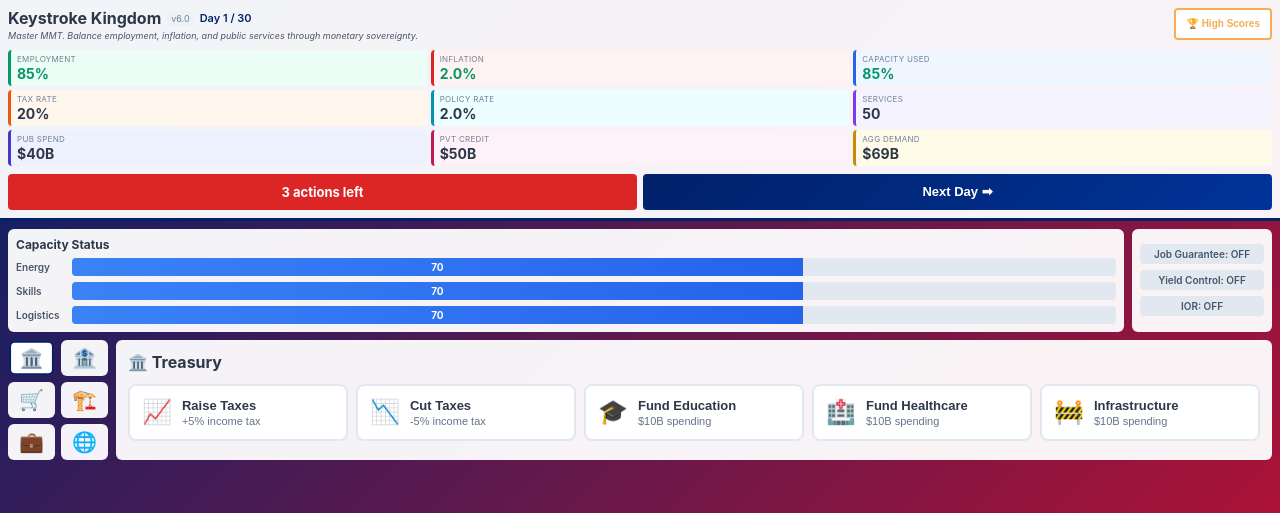
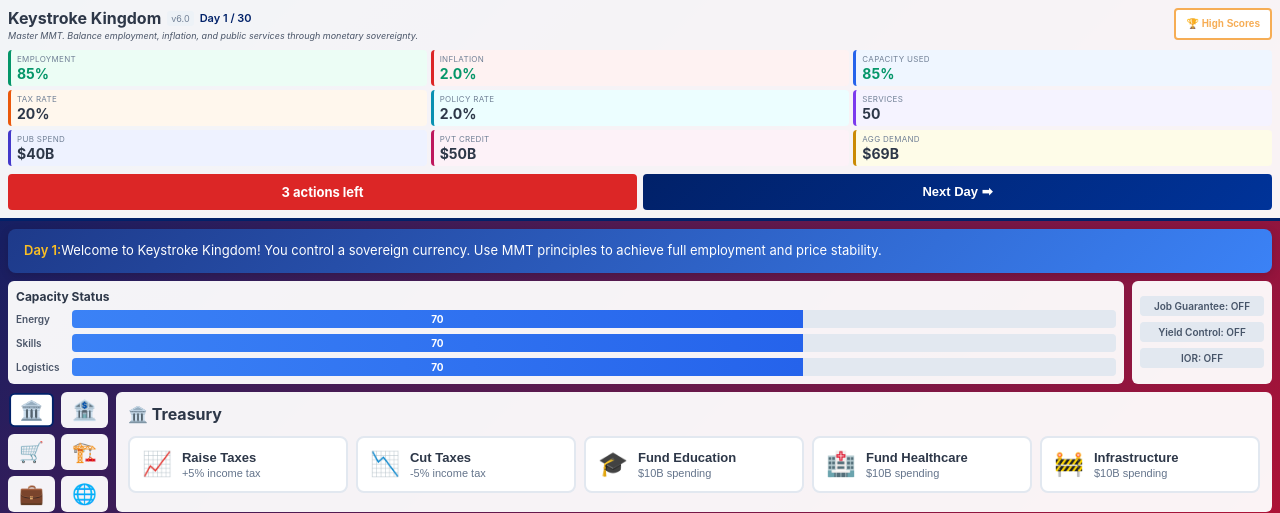
Before and after one commit to ChrisB2025/Keystroke-Kingdom, a Django app: page / in a window 1280 px wide. Shown: the top 513 px of the page. Run offline with Django 5.2, Linux system fonts and the light colour scheme.

Commit message:
Improve UX: integrate narrative and fix Yield Control toggle
FIXES IMPLEMENTED:

1. Economic Narrative Relocated to Interface (UX IMPROVEMENT)
   Previously: Floating notification that slid down from top, obscuring gameplay
   Now: Integrated panel within lower-panel, always visible

   Changes:
   - Moved narrative div from fixed position to within lower-panel
   - Placed above capacity indicators for prominence
   - Changed from slide-in/slide-out animation to flash animation
   - New styling: compact panel with gradient background
   - Animation on update: flashes yellow then returns to blue
   - Removed z-index: 3000 layering (no longer obscures game)
   - Always visible, updates in-place when "Next Day" pressed
   - Min-height: 44px ensures consistent spacing

   Benefits:
   - Never obscures game interface
   - Always readable without waiting for animation
   - Integrated into game flow naturally
   - Draws attention with flash animation without being intrusive

2. Yield Control Toggle Fixed (CRITICAL BUG FIX)
   Problem: Clicking Yield Control button did nothing
   Root cause: HTML called toggleYieldCurveControl() but JS function is toggleYieldControl()

   Fix: Changed HTML onclick from toggleYieldCurveControl() to toggleYieldControl()

   Result:
   - Yield Control toggle now works correctly
   - Indicator button updates properly (turns green when ON)
   - Consumes action correctly
   - All three toggles now working:
     * Job Guarantee ✅
     * Yield Control ✅ (FIXED)
     * Interest on Reserves ✅

TECHNICAL DETAILS:

CSS Changes:
- Replaced .economic-narrative (fixed position) with .economic-narrative-panel
- Added @keyframes narrativeUpdate for flash effect
- Panel integrates with existing lower-panel layout
- Removed slide animation in favor of subtle flash

JavaScript Changes:
- Updated showEconomicNarrative() to use flash animation instead of show/hide
- Animation: yellow flash (0s) → blue (0.6s)
- Content updates immediately, no delay

HTML Changes:
- Moved narrative div from body level to lower-panel
- Fixed toggleYieldCurveControl → toggleYieldControl
- Added default welcome message for Day 1

All toggle indicators now properly reflect game state with correct function calls.
Economic narrative enhances learning without interrupting gameplay.

```diff
--- a/static/game/game.css
+++ b/static/game/game.css
@@ -12,33 +12,40 @@
             background: linear-gradient(135deg, #012169 0%, #C8102E 100%);
         }
 
-        /* Economic Narrative Notification */
-        .economic-narrative {
-            position: fixed;
-            top: -200px;
-            left: 50%;
-            transform: translateX(-50%);
-            max-width: 600px;
-            width: 90%;
+        /* Economic Narrative Panel - Integrated in UI */
+        .economic-narrative-panel {
             background: linear-gradient(135deg, #1e3a8a 0%, #3b82f6 100%);
             color: white;
-            padding: 16px 20px;
-            border-radius: 12px;
-            box-shadow: 0 8px 24px rgba(0, 0, 0, 0.3);
-            z-index: 3000;
-            transition: top 0.5s ease-in-out;
-            font-size: 14px;
-            line-height: 1.6;
-            text-align: center;
+            padding: 12px 16px;
+            border-radius: 8px;
+            font-size: 13px;
+            line-height: 1.5;
+            margin-bottom: 8px;
+            box-shadow: 0 2px 8px rgba(0, 0, 0, 0.15);
+            transition: all 0.3s ease;
+            min-height: 44px;
+            display: flex;
+            align-items: center;
         }
 
-        .economic-narrative.show {
-            top: 20px;
+        .economic-narrative-panel strong {
+            color: #fbbf24;
+            font-weight: 600;
         }
 
-        .economic-narrative strong {
-            color: #fbbf24;
-            font-weight: 600;
+        .economic-narrative-panel.updated {
+            animation: narrativeUpdate 0.6s ease;
+        }
+
+        @keyframes narrativeUpdate {
+            0% {
+                background: linear-gradient(135deg, #fbbf24 0%, #f59e0b 100%);
+                transform: scale(1.02);
+            }
+            100% {
+                background: linear-gradient(135deg, #1e3a8a 0%, #3b82f6 100%);
+                transform: scale(1);
+            }
         }
 
         .game-container {
--- a/static/game/game.js
+++ b/static/game/game.js
@@ -349,13 +349,19 @@ async function callClaudeAPIProxy(messages) {
             const narrative = generateEconomicNarrative();
             const narrativeEl = document.getElementById('economicNarrative');
 
+            // Update content
             narrativeEl.innerHTML = narrative;
-            narrativeEl.classList.add('show');
 
-            // Hide after 6 seconds
+            // Trigger update animation
+            narrativeEl.classList.remove('updated');
             setTimeout(() => {
-                narrativeEl.classList.remove('show');
-            }, 6000);
+                narrativeEl.classList.add('updated');
+            }, 10);
+
+            // Remove animation class after it completes
+            setTimeout(() => {
+                narrativeEl.classList.remove('updated');
+            }, 600);
         }
 
         function generateEconomicNarrative() {
--- a/templates/game/index.html
+++ b/templates/game/index.html
@@ -56,9 +56,6 @@
         <a href="/admin/login/">Login</a>
     </div>
     {% endif %}
-
-    <!-- Economic Narrative Notification -->
-    <div class="economic-narrative" id="economicNarrative"></div>
 
     <!-- Game Content -->
     <div class="game-container" id="gameContainer">
@@ -123,6 +120,11 @@
 
         <!-- LOWER PANEL: Locations and Actions -->
         <div class="lower-panel">
+            <!-- Economic Narrative integrated into game UI -->
+            <div class="economic-narrative-panel" id="economicNarrative">
+                <strong>Day 1:</strong> Welcome to Keystroke Kingdom! You control a sovereign currency. Use MMT principles to achieve full employment and price stability.
+            </div>
+
             <div class="capacity-indicators-wrapper">
                 <div class="capacity-section">
                     <h3>Capacity Status</h3>
@@ -224,7 +226,7 @@
                                     <div class="action-desc">-0.5% policy rate</div>
                                 </div>
                             </button>
-                            <button class="action-card" onclick="toggleYieldCurveControl()" title="Control long-term interest rates">
+                            <button class="action-card" onclick="toggleYieldControl()" title="Control long-term interest rates">
                                 <div class="action-icon">&#128208;</div>
                                 <div class="action-text">
                                     <div class="action-name">Yield Control</div>
```
